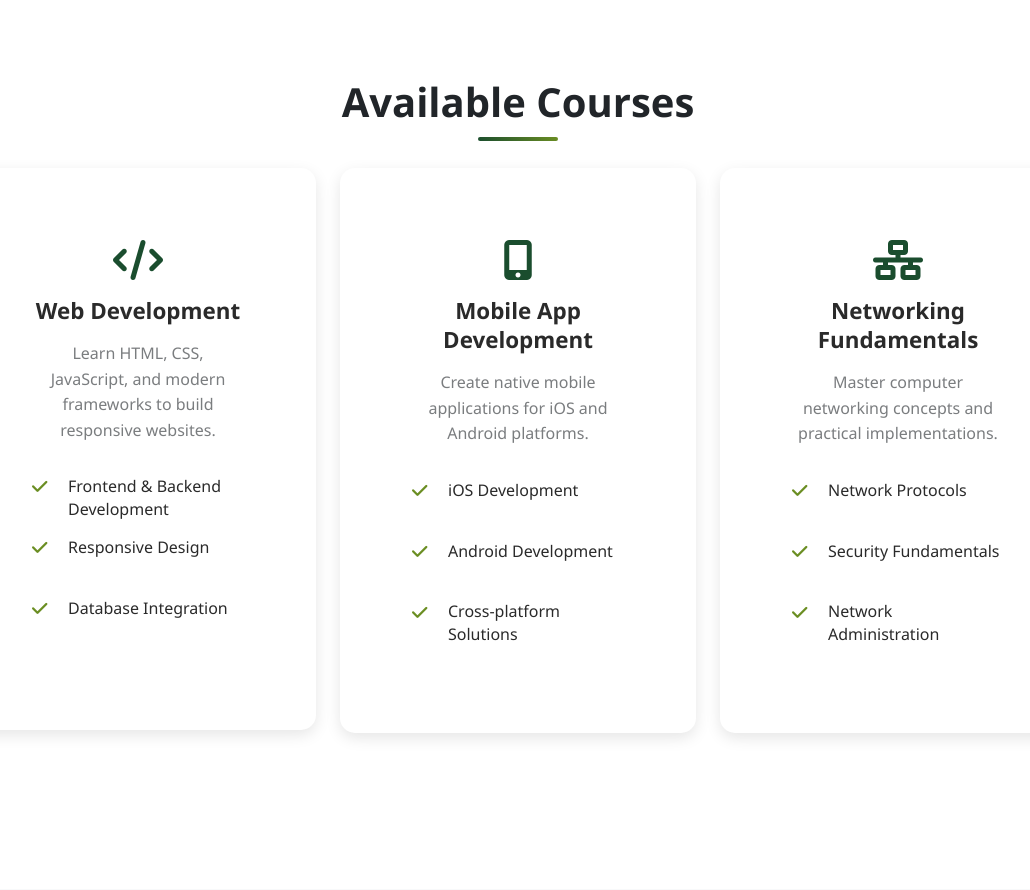
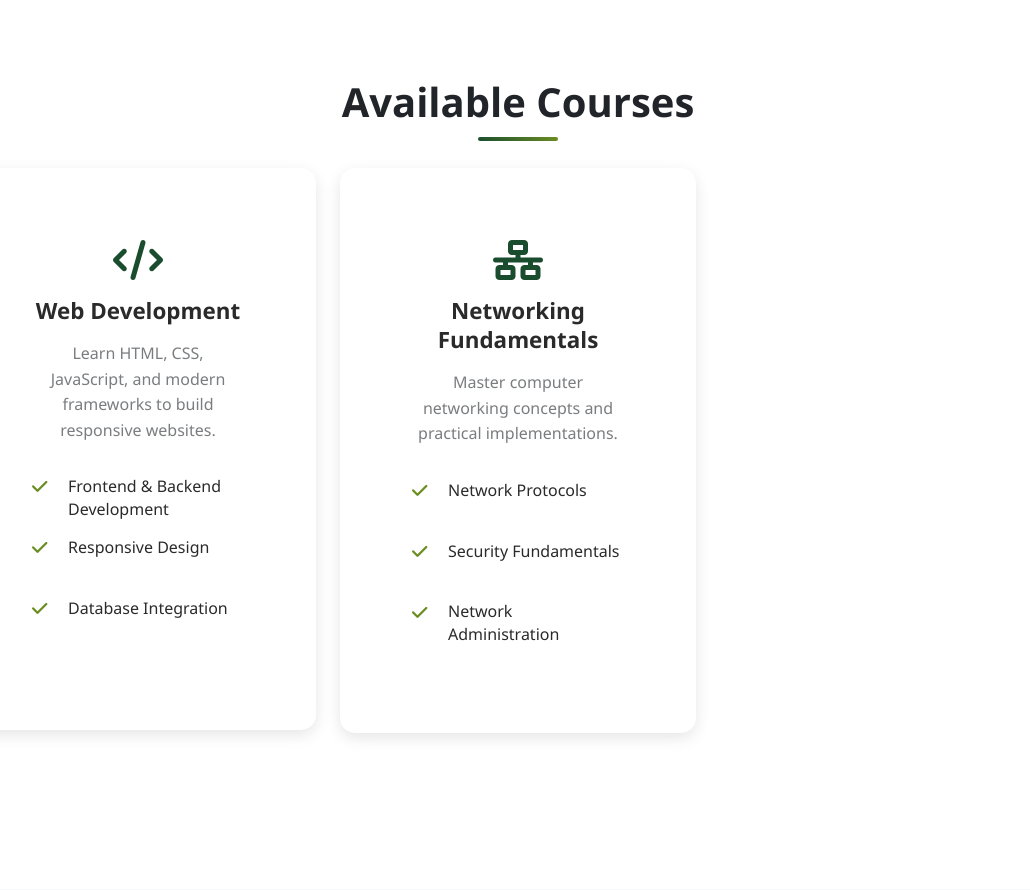
Before and after one commit to jayror0/access-department, a PHP site: page /courses.php in a window 1280 px wide. Shown: the part 485-1375 px from the top of the page, without its empty margins (122-1152 px from the left). Run offline with PHP 8.4, Linux system fonts and the light colour scheme.

Commit message:
second-changes

```diff
--- a/contact.php
+++ b/contact.php
@@ -31,7 +31,7 @@ include('includes/header.php');
                 <?php echo $success; ?>
             </div>
         <?php endif; ?>
-
+        s
         <?php if (isset($error)): ?>
             <div class="alert alert-danger" role="alert">
                 <?php echo $error; ?>
--- a/courses.php
+++ b/courses.php
@@ -24,22 +24,6 @@
                                 <li><i class="fas fa-check"></i> Frontend & Backend Development</li>
                                 <li><i class="fas fa-check"></i> Responsive Design</li>
                                 <li><i class="fas fa-check"></i> Database Integration</li>
-                            </ul>
-                        </div>
-                    </div>
-                </div>
-            </div>
-            <div class="col-lg-4 col-md-6">
-                <div class="course-card">
-                    <div class="card h-100">
-                        <div class="card-body">
-                            <i class="fas fa-mobile-alt fa-3x mb-3"></i>
-                            <h5>Mobile App Development</h5>
-                            <p class="text-muted">Create native mobile applications for iOS and Android platforms.</p>
-                            <ul class="course-features">
-                                <li><i class="fas fa-check"></i> iOS Development</li>
-                                <li><i class="fas fa-check"></i> Android Development</li>
-                                <li><i class="fas fa-check"></i> Cross-platform Solutions</li>
                             </ul>
                         </div>
                     </div>
```
